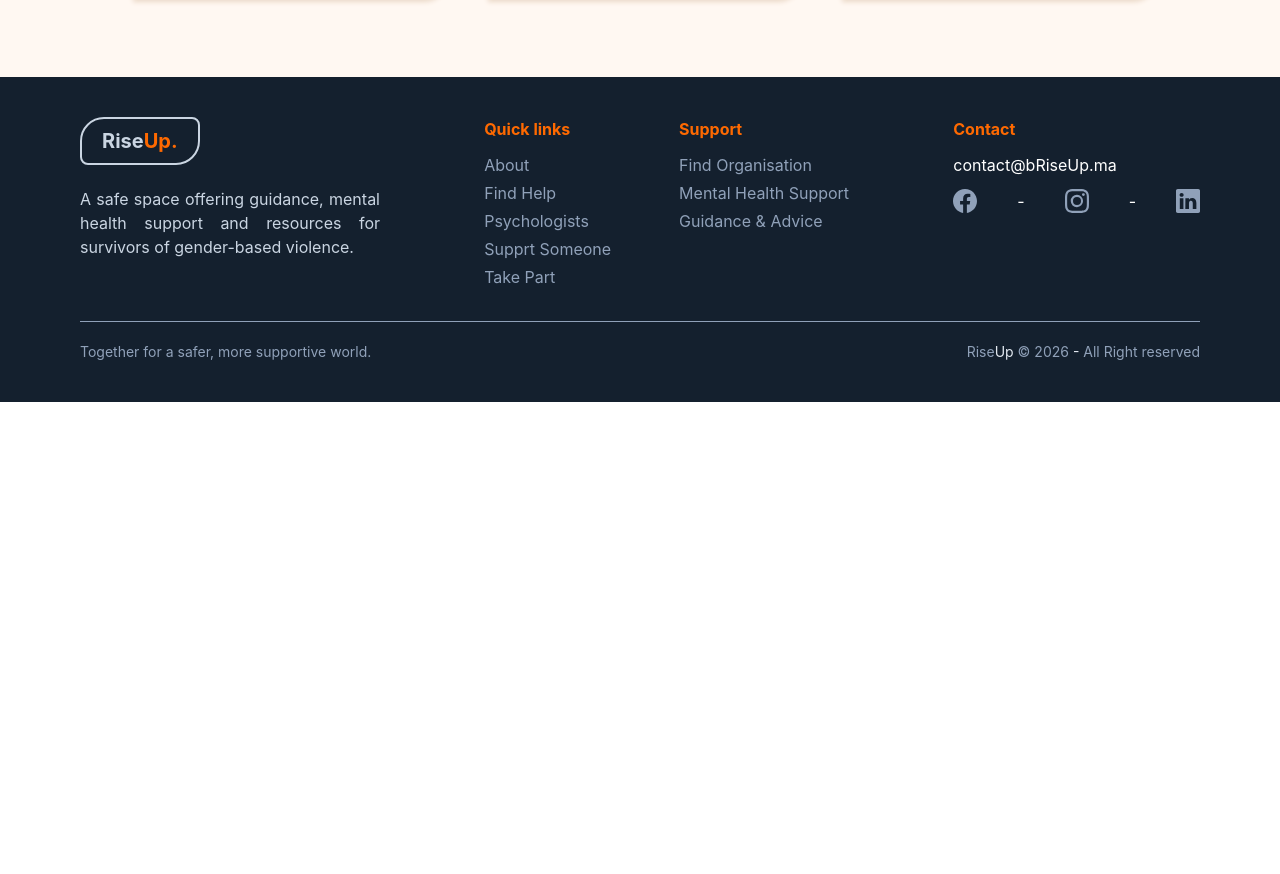
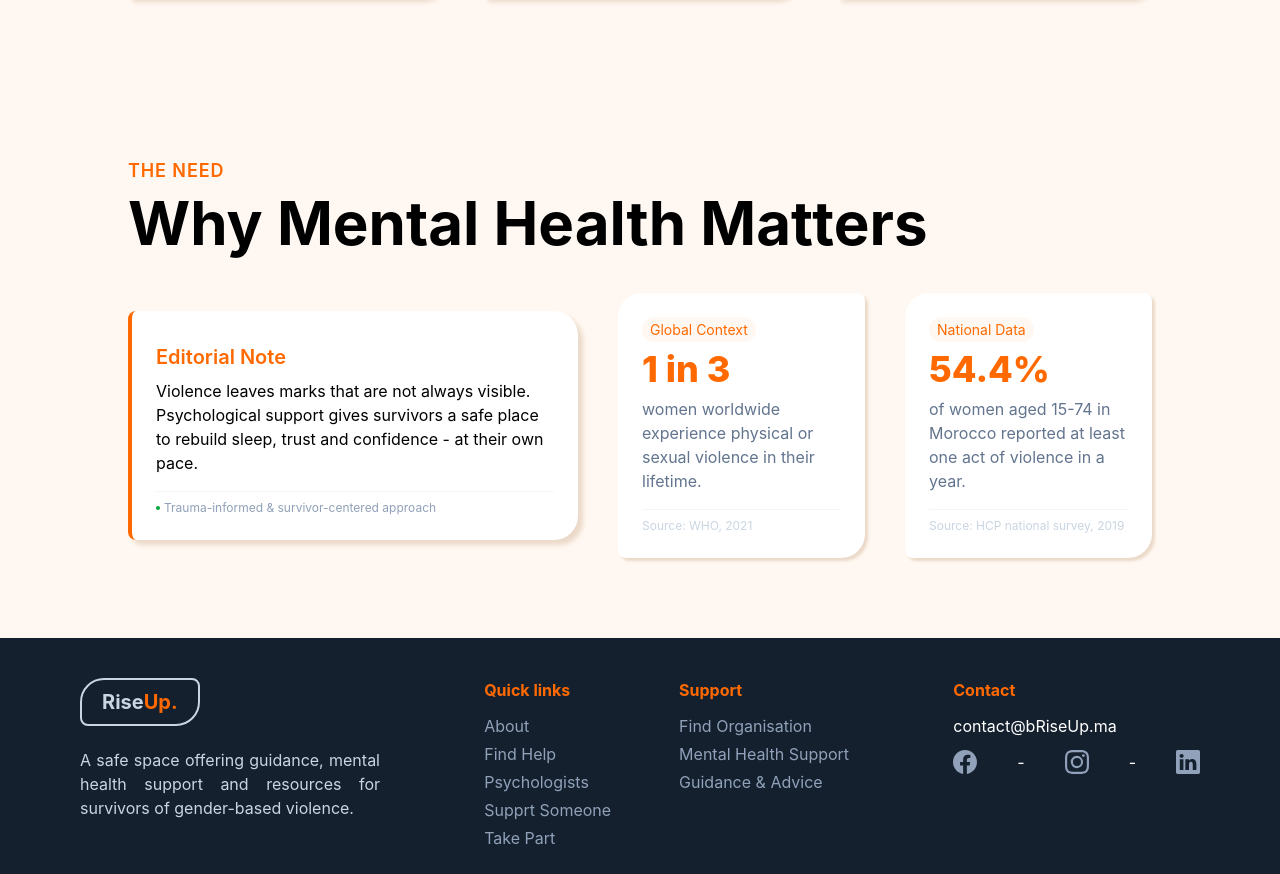
Before and after one commit to Yahya-Khrika/Yahya-Khrika-Final.project-html-css, a website: page index.html in a window 1280 px wide. Shown: the part 1105-1979 px from the top of the page. Before the commit the page ends 1507 px from the top, so only its background shows below. Drawn offline with Linux system fonts and the light colour scheme.

Commit message:
Add Third section to About page

```diff
--- a/index.html
+++ b/index.html
@@ -161,7 +161,66 @@
             </div>
         </section>
 
+        <section class="px-5 py-15 md:px-32 lg:py-20">
+            <div>
+                <div class="flex flex-col items-start gap-2">
 
+                    <p class="text-lg text-orange-500 font-semibold tracking-wider">
+                        THE NEED</p>
+
+                    <h1 class="text-4xl font-bold lg:text-6xl">
+                        Why Mental Health Matters
+                    </h1>
+
+
+
+                </div>
+
+                <div class="flex flex-col justify-center items-center gap-10 pt-10 lg:flex-row">
+                    <!-- articles -->
+                    <div
+                        class=" flex-2 h-fit justify-center rounded-tr-3xl rounded-tl-lg rounded-bl-lg  rounded-br-3xl  border-l-4 border-orange-500 border-[#EBD9C8] bg-white p-6 shadow-[5px_5px_5px_#EBD9C8]">
+
+                        <h3 class=" mt-2 text-xl font-semibold text-orange-500">Editorial Note</h3>
+                        <p class="mt-2 text-base ">Violence leaves marks that are not always visible. Psychological support gives survivors a safe place to rebuild sleep, trust and confidence - at their own pace.
+                        </p>
+                        <hr class="text-slate-400 opacity-11 mt-4 pb-2 ">
+                        <div class="flex gap-1 items-center">
+                            <span class="h-1 w-1 rounded-full bg-green-600"></span>
+                            <p class="text-xs text-slate-400">Trauma-informed & survivor-centered approach</p>
+                        </div>
+                    </div>
+                    <!-- articles -->
+                    <div
+                        class="flex-1 rounded-tl-3xl rounded-tr-lg rounded-bl-lg  rounded-br-3xl   bg-white p-6 shadow-[3px_3px_3px_#EBD9C8]">
+                        <span class="px-2 py-1 text-orange-500 bg-[#FFF8F2] text-sm rounded-full">Global Context</span>
+                        <h3 class=" mt-2 text-4xl font-extrabold  text-orange-500">1 in 3</h3>
+                        <p class="mt-2 text-base text-slate-500">women worldwide experience physical or sexual violence in their lifetime.
+                        </p>
+                        <hr class="text-slate-400 opacity-10 mt-4 pb-2 ">
+                        <div class="flex gap-1 items-center">
+
+                            <a class="text-xs text-slate-300" href=""> Source: WHO, 2021</a>
+                        </div>
+                    </div>
+                    <!-- art -->
+                    <div
+                        class="flex-1 rounded-tl-3xl rounded-tr-lg rounded-bl-lg  rounded-br-3xl   bg-white p-6 shadow-[3px_3px_3px_#EBD9C8]">
+                        <span class="px-2 py-1 text-orange-500 bg-[#FFF8F2] text-sm rounded-full">National Data</span>
+                        <h3 class=" mt-2 text-4xl font-extrabold  text-orange-500">54.4%</h3>
+                        <p class="mt-2 text-base text-slate-500">of women aged 15-74 in Morocco reported at least one act of violence in a year.
+                        </p>
+                        <hr class="text-slate-400 opacity-10 mt-4 pb-2 ">
+                        <div class="flex gap-1 items-center">
+
+                            <a class="text-xs text-slate-300" href="">Source: HCP national survey, 2019</a>
+                        </div>
+                    </div>
+
+                </div>
+
+            </div>
+        </section>
 
 
 
```
